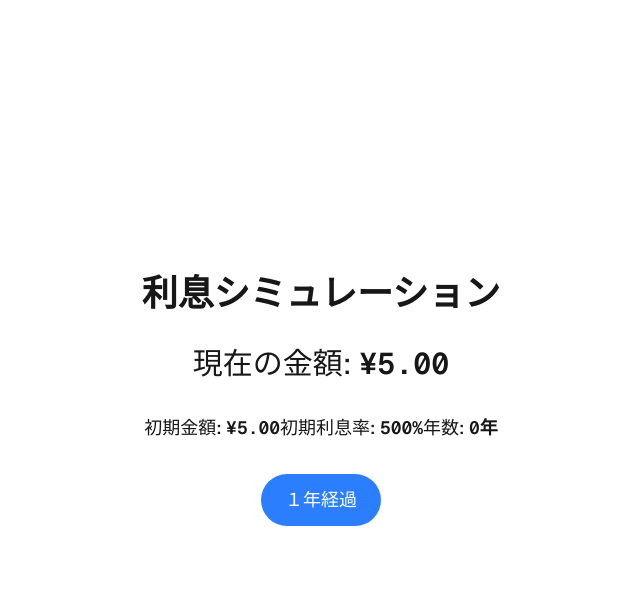
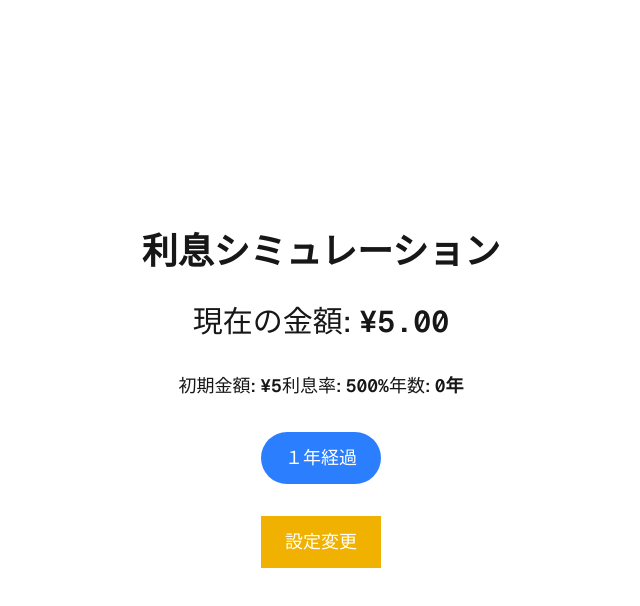
Before and after one commit to nigaor/interest_simulation, a Next.js app in the folder interest_simulation/: page / in a window 1280 px wide. Both pictures are taken after typing "5", "5" into the empty fields and a click on the button "設定". Shown: the top 606 px of the page, without its empty margins (319-959 px from the left). Built offline with nearby package versions, Linux system fonts and the light colour scheme.

Commit message:
5/5 commit

```diff
--- a/interest_simulation/src/app/page.tsx
+++ b/interest_simulation/src/app/page.tsx
@@ -4,7 +4,7 @@ import { useState } from "react";
 
 export default function Home() {
   const [amount, setAmount] = useState<number | null>(null); // 現在金額
-  const [initialAmount, setInitialAmount] = useState<number | null>(null)// 初期金額
+  const [initialAmount, setInitialAmount] = useState<number | null>(null);// 初期金額
   const [interestRate, setInterestRate] = useState<number | null>(null); // 利息率
   const [year, setYear] = useState<number>(0); // 年数
   const [isModalOpen, setIsModalOpen] = useState(true); // モーダルの表示状態
@@ -12,8 +12,7 @@ export default function Home() {
   const handleIncrease = () => {
     if (amount !== null && interestRate !== null) {
       setAmount((prevAmount) => prevAmount! + prevAmount! * interestRate!);
-      setYear((prevYear) => (prevYear + 1) % 100); // 年数を1年増やす
-
+      setYear((prevYear) => (prevYear + 1)); // 年数を1年増やす
     }
   };
 
@@ -28,7 +27,16 @@ export default function Home() {
     setIsModalOpen(false);
   };
 
+  const initializeSettings = () => {
+    setInitialAmount(null);
+    setAmount(null);
+    setInterestRate(null);
+    setYear(0);
+    setIsModalOpen(true);
+  }
+
   if (isModalOpen) {
+
     return (
       <div className="fixed inset-0 flex items-center justify-center bg-black bg-opacity-50">
         <div className="bg-white p-8 rounded shadow-lg">
@@ -42,7 +50,7 @@ export default function Home() {
                 id="amount"
                 name="amount"
                 type="number"
-                step="0.01"
+                step="1"
                 className="w-full rounded border-gray-300 px-4 py-2"
                 required
               />
@@ -86,9 +94,9 @@ export default function Home() {
           <label htmlFor="interestRate" className="text-lg font-medium">
             初期金額:{" "}
             <span className="font-mono font-semibold">
-              ¥{initialAmount?.toFixed(2)}
+              ¥{initialAmount}
             </span>
-            　初期利息率:{" "}
+            　利息率:{" "}
             <span className="font-mono font-semibold">
               {interestRate ? `${(interestRate * 100)}%` : "未設定"}
             </span>
@@ -104,6 +112,12 @@ export default function Home() {
         >
           １年経過
         </button>
+        <button
+          className="bg-yellow-500 text-white px-6 py-3 text-lg font-medium hover:bg-yellow-600 transition"
+          onClick={initializeSettings}
+        >
+          設定変更
+        </button>
       </main>
     </div>
   );
```
